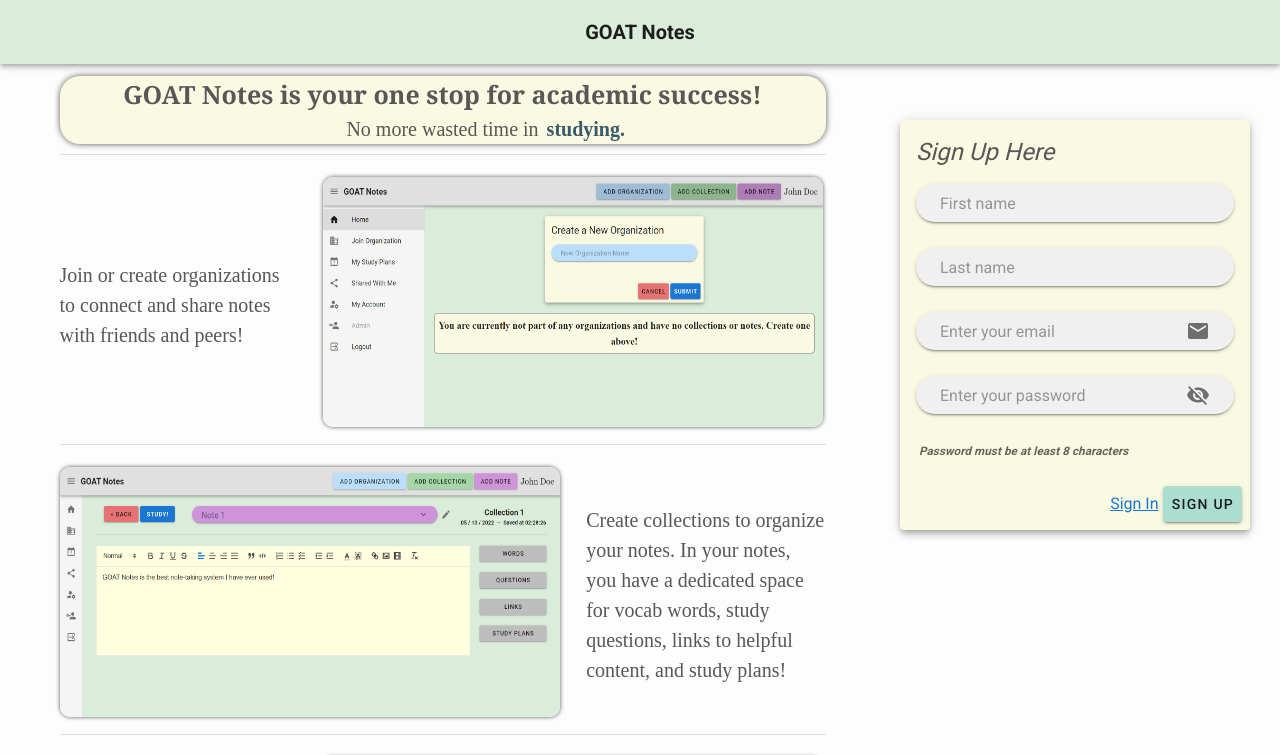
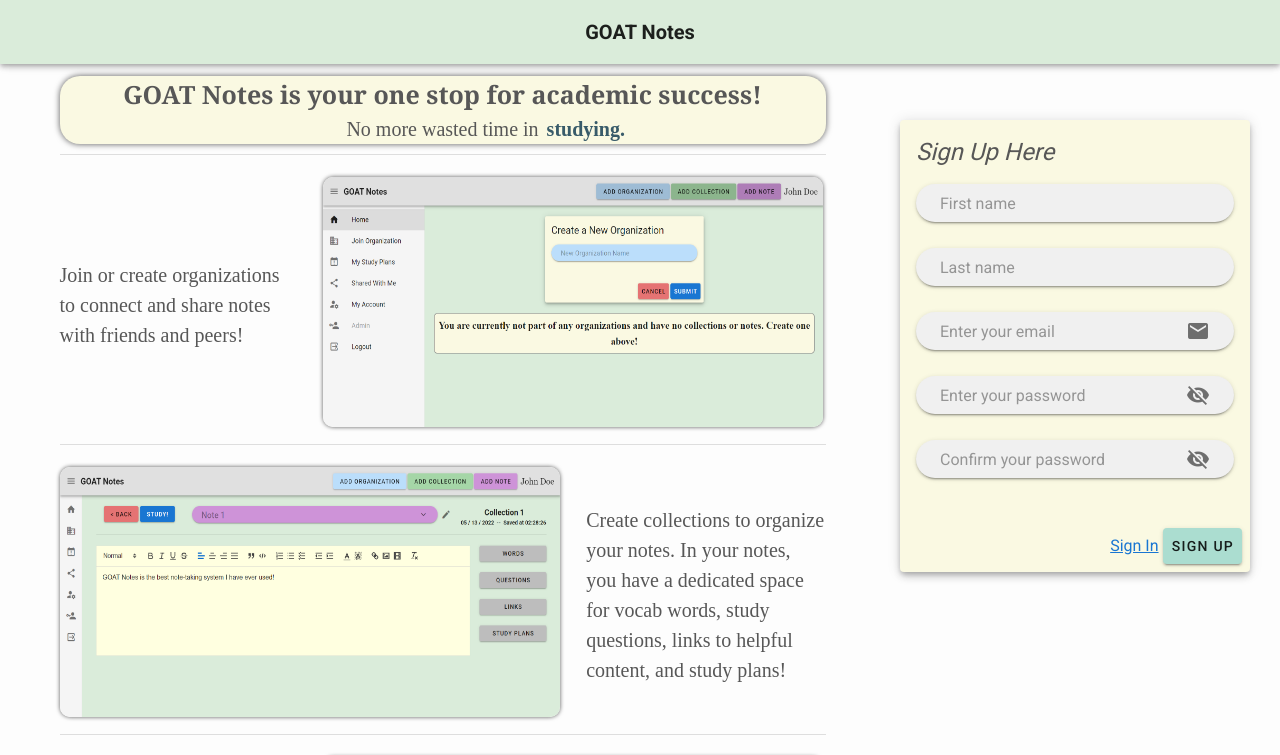
Before and after one commit to athibau2/goatnote, a Nuxt app: page /signup in a window 1280 px wide. Shown: the top 755 px of the page. Built offline with nearby package versions, Linux system fonts and the light colour scheme; grey boxes are pictures that could not be loaded.

Commit message:
minor edits, confirm password field on signup

```diff
--- a/pages/account.vue
+++ b/pages/account.vue
@@ -3,7 +3,7 @@
         <v-col v-if="(userData !== null && userData !== undefined)">
           <v-row justify="center" align="center">
             <v-card class="account-card" elevation="5" width="400">
-            <v-card-title class="headline">
+            <v-card-title class="name">
                 {{userData.firstname}} {{userData.lastname}}
             </v-card-title>
             <v-card-subtitle>
@@ -109,4 +109,9 @@ export default {
   background-color: #faf9e2;
 }
 
+.name {
+  font-family: Georgia, 'Times New Roman', Times, serif;
+  font-size: 22px;
+}
+
 </style>
--- a/pages/signup.vue
+++ b/pages/signup.vue
@@ -114,15 +114,27 @@
                                 dense
                                 solo
                                 rounded
-                                :append-icon="show ? 'mdi-eye' : 'mdi-eye-off'"
-                                :type="show ? 'text' : 'password'"
-                                @click:append="show = !show"
+                                :append-icon="show1 ? 'mdi-eye' : 'mdi-eye-off'"
+                                :type="show1 ? 'text' : 'password'"
+                                @click:append="show1 = !show1"
                                 v-model="password"
-                                @keyup.enter="signup()"
                                 placeholder="Enter your password"
                             >
                             </v-text-field>
-                            <em><h5>&nbsp;Password must be at least 8 characters</h5></em>
+                            <v-text-field
+                                class="selector"
+                                background-color="#f0f0f0"
+                                dense
+                                solo
+                                rounded
+                                :append-icon="show2 ? 'mdi-eye' : 'mdi-eye-off'"
+                                :type="show2 ? 'text' : 'password'"
+                                @click:append="show2 = !show2"
+                                v-model="confirmPass"
+                                @keyup.enter="signup()"
+                                placeholder="Confirm your password"
+                            >
+                            </v-text-field>
                         </v-card-text>
                         <v-card-actions>
                             <v-spacer />
@@ -150,16 +162,20 @@ export default {
         lastname: "",
         email: "",
         password: "",
-        show: false,
+        confirmPass: "",
+        show1: false,
+        show2: false,
     }
   },
 
   methods: {
     signup() {
-        if (this.firstname === "" || this.lastname === "" || this.email === "" || this.password === "") {
+        if (this.firstname === "" || this.lastname === "" || this.email === ""
+            || this.password === "" || this.confirmPass === "") {
             alert('No field may be left empty')
-        }
-        else {
+        } else if (this.password !== this.confirmPass) {
+            alert('Provided passwords do not match.')
+        } else {
             this.$store.dispatch('users/signup', {
                 firstname: this.firstname,
                 lastname: this.lastname,
```
